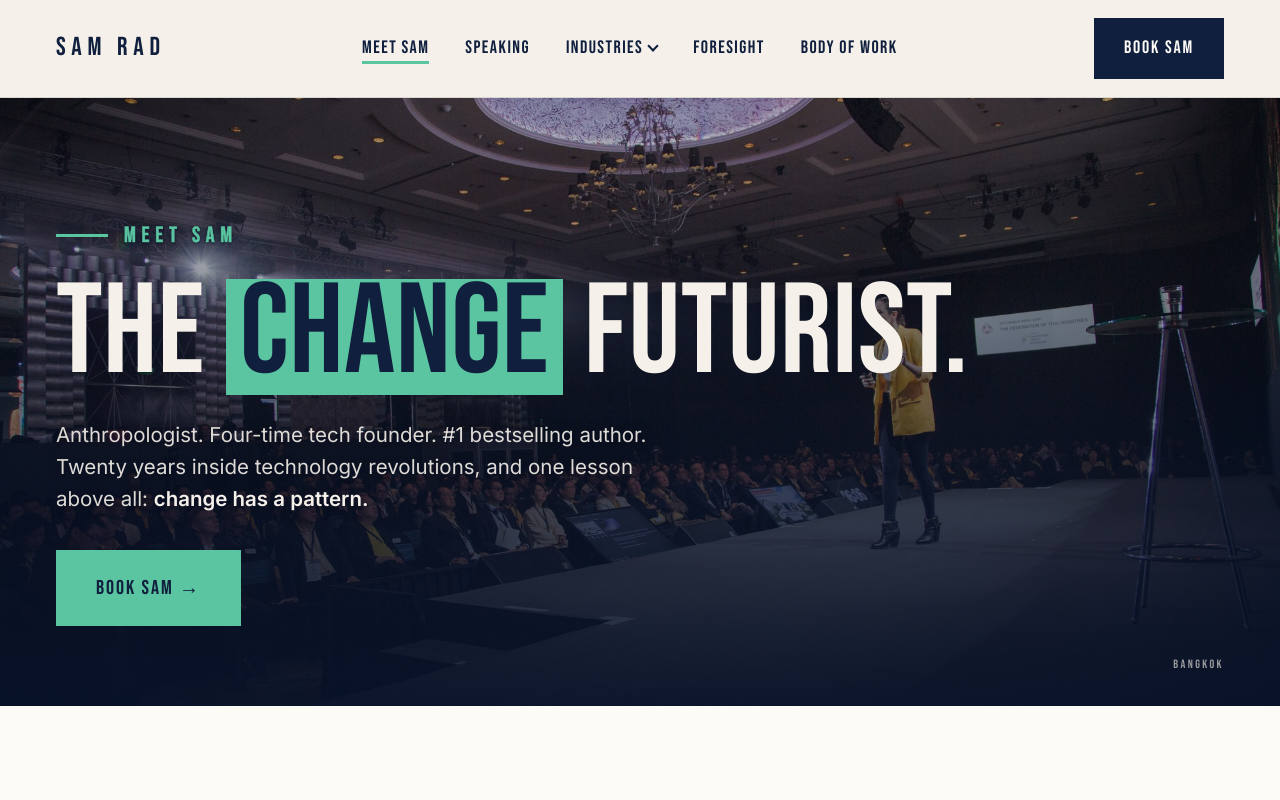
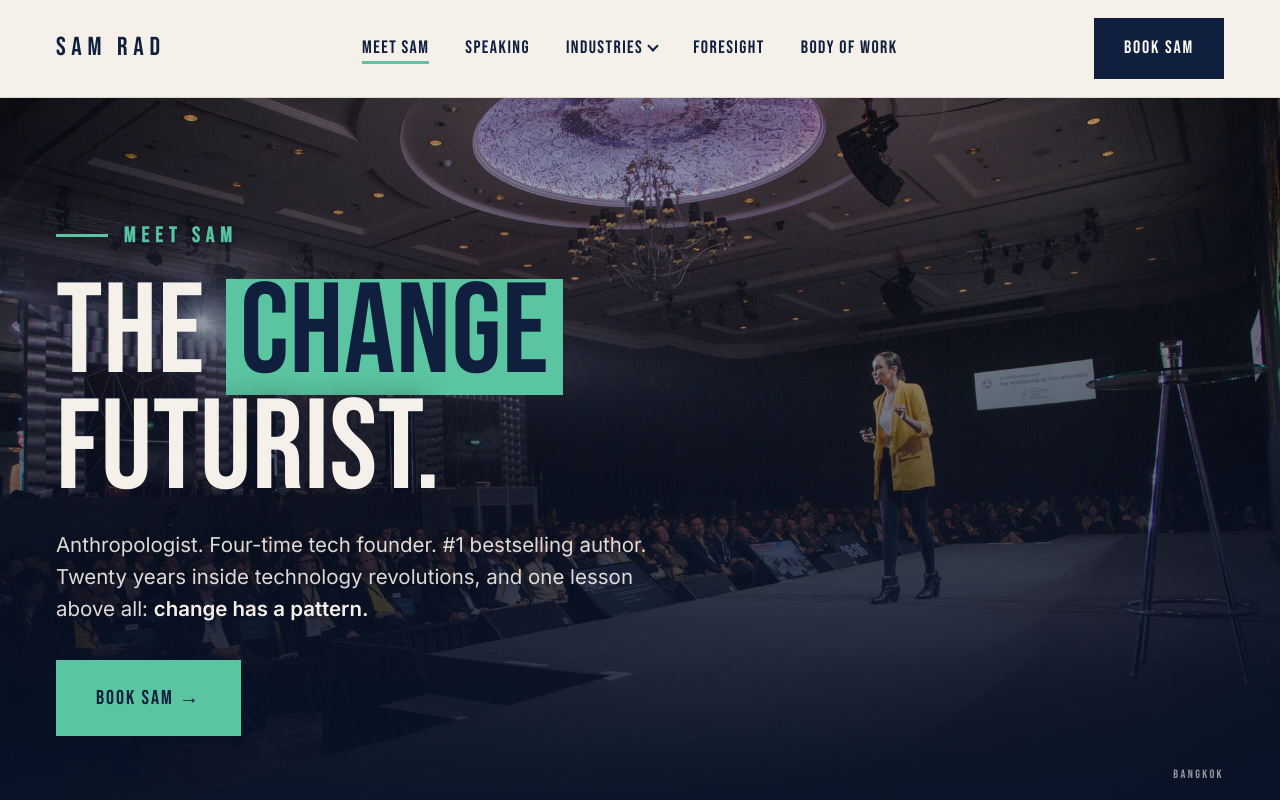
Before and after one commit to SamRadOfficial/sam-rad, a Next.js app: page /meet-sam in a window 1280 px wide. Shown: the top 800 px of the page. Built offline with nearby package versions, Linux system fonts and the light colour scheme.

Commit message:
Break Meet Sam hero headline onto two lines

```diff
--- a/app/globals.css
+++ b/app/globals.css
@@ -612,6 +612,8 @@ footer{background:var(--ink-deep);color:var(--paper);padding:96px 0 40px;}
 .f-links a{font-size:14px;color:rgba(245,241,234,.7);}
 .f-links a:hover{color:var(--mint);}
 .f-bottom{padding-top:32px;border-top:1px solid rgba(245,241,234,.15);display:flex;justify-content:space-between;align-items:center;gap:24px;flex-wrap:wrap;font-family:var(--fd);font-size:13px;letter-spacing:.12em;color:rgba(245,241,234,.55);text-transform:uppercase;}
+.f-cred{font-family:var(--fd);font-size:14px;letter-spacing:.16em;text-transform:uppercase;color:rgba(245,241,234,.72);}
+.f-cred .dot{color:var(--mint);margin:0 6px;}
 .f-sig{color:var(--mint);letter-spacing:.3em;}
 
 /* MOBILE */
--- a/app/meet-sam/page.jsx
+++ b/app/meet-sam/page.jsx
@@ -30,7 +30,7 @@ export default function MeetSam() {
           cta={<Link href="/book" className="btn btn-mint">Book Sam →</Link>}
           caption="Bangkok"
         >
-          The <span className="mint-fill">change</span> futurist.
+          The <span className="mint-fill">change</span><br />futurist.
         </PhotoHero>
 
         <section className="split white">
@@ -86,7 +86,7 @@ export default function MeetSam() {
 
                 <h3>The author and producer</h3>
                 <p>She is the author of two #1 bestselling books, <strong>Radical Next: Reclaiming Your Humanity in a Post-Human World</strong> (2025) and <strong>Bitcoin Pizza: The No-Bullshit Guide to Blockchain</strong> (2019), and the founder of <strong>RAD Original Creations (RADOC)</strong>, a next-generation media studio producing stories that shape a better future.</p>
-                <p>RADOC is the producer of <strong>Illicit Shadows</strong>, an investigative documentary series exploring the dark forces shaping the global criminal underworld. Through Illicit Shadows, LLC, Sam co-founded <strong>MISTIC</strong>, the Illicit Shadows Media, Technology, and Innovation Convergence institute, mapping where organized crime, emerging technology, and global threat networks intersect. MISTIC is home to <strong>Project Helix</strong>, an AI intelligence fusion center and predictive convergence system. She also coined <strong>perceptual security</strong>, a framework for protecting human judgment, trust, and decision-making in an era of synthetic media and AI.</p>
+                <p>RADOC is the producer of <strong>Illicit Shadows</strong>, an investigative documentary series exploring the dark forces shaping the global criminal underworld. She co-founded Illicit Shadows, LLC with David M. Luna, a former U.S. diplomat and State Department official. Out of it came <strong>MISTIC</strong>, the Illicit Shadows Media, Technology, and Innovation Convergence institute, mapping where organized crime, emerging technology, and global threat networks intersect. MISTIC is home to <strong>Project Helix</strong>, an AI intelligence fusion center and predictive convergence system. She also coined <strong>perceptual security</strong>, a framework for protecting human judgment, trust, and decision-making in an era of synthetic media and AI.</p>
 
                 <h3>The speaker</h3>
                 <p>A Forbes 30 Under 30 honoree and former Forbes contributor, Sam has keynoted on five continents and advised the United Nations, the World Economic Forum, and the Federal Reserve Bank. True to her &ldquo;Rad&rdquo; name, she is no stranger to risk: hundreds of jumps as an ex-competitive skydiver, and the calm that comes with it.</p>
--- a/app/page.jsx
+++ b/app/page.jsx
@@ -27,7 +27,6 @@ export default function Home() {
         <PhotoHero
           image="hero-work.jpg"
           eyebrow="The Change Futurist"
-          descriptors={<>Anthropologist <span className="dot">·</span> 4× Tech Founder <span className="dot">·</span> #1 Bestselling Author</>}
           lead={<>See it, and you&apos;re ready for whatever comes next.</>}
           cta={<Link href="/book" className="btn btn-mint">Book Sam →</Link>}
           caption="Ivanti Solutions Summit"
--- a/components/Footer.jsx
+++ b/components/Footer.jsx
@@ -45,6 +45,7 @@ export default function Footer() {
           </div>
         </div>
         <div className="f-bottom">
+          <div className="f-cred">Anthropologist <span className="dot">·</span> Tech Entrepreneur <span className="dot">·</span> Bestselling Author</div>
           <div>© {new Date().getFullYear()} Sam Rad · Samantha Radocchia</div>
           <div className="f-sig">Stay Rad</div>
         </div>
```
